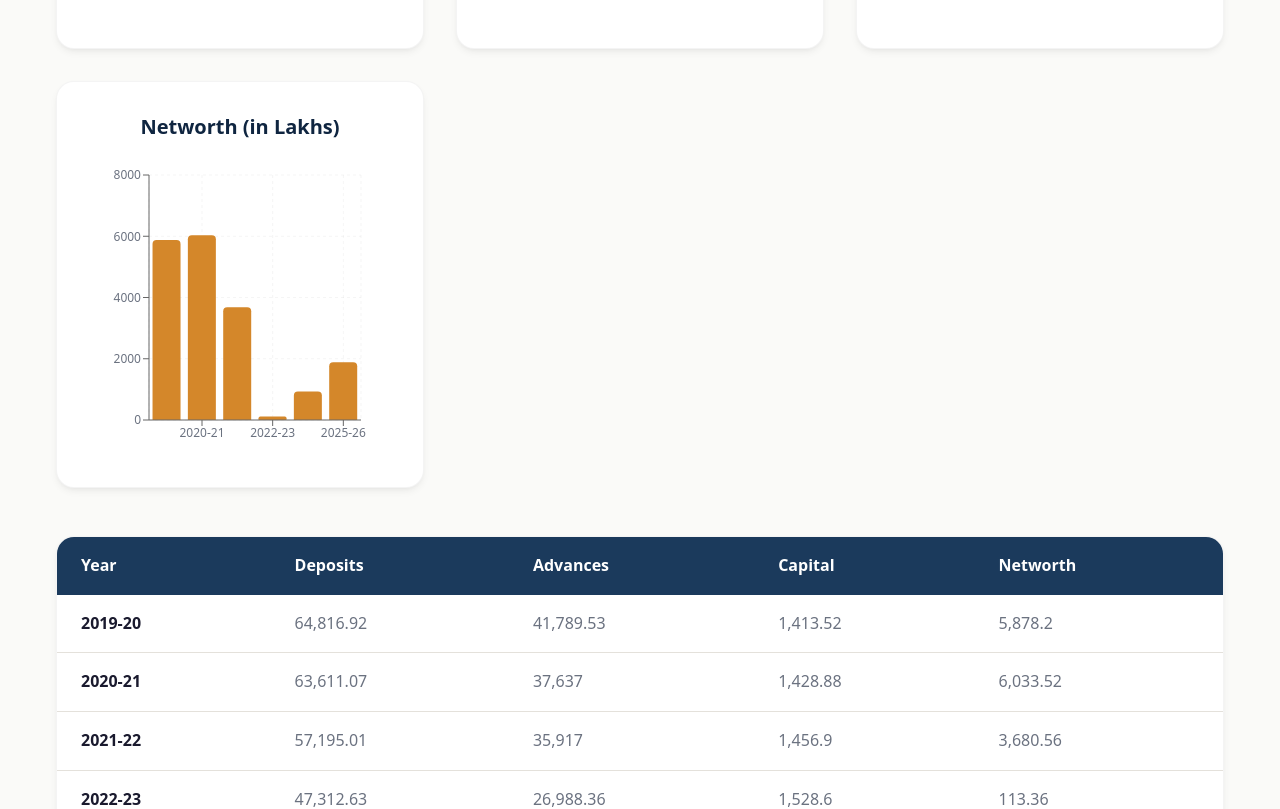
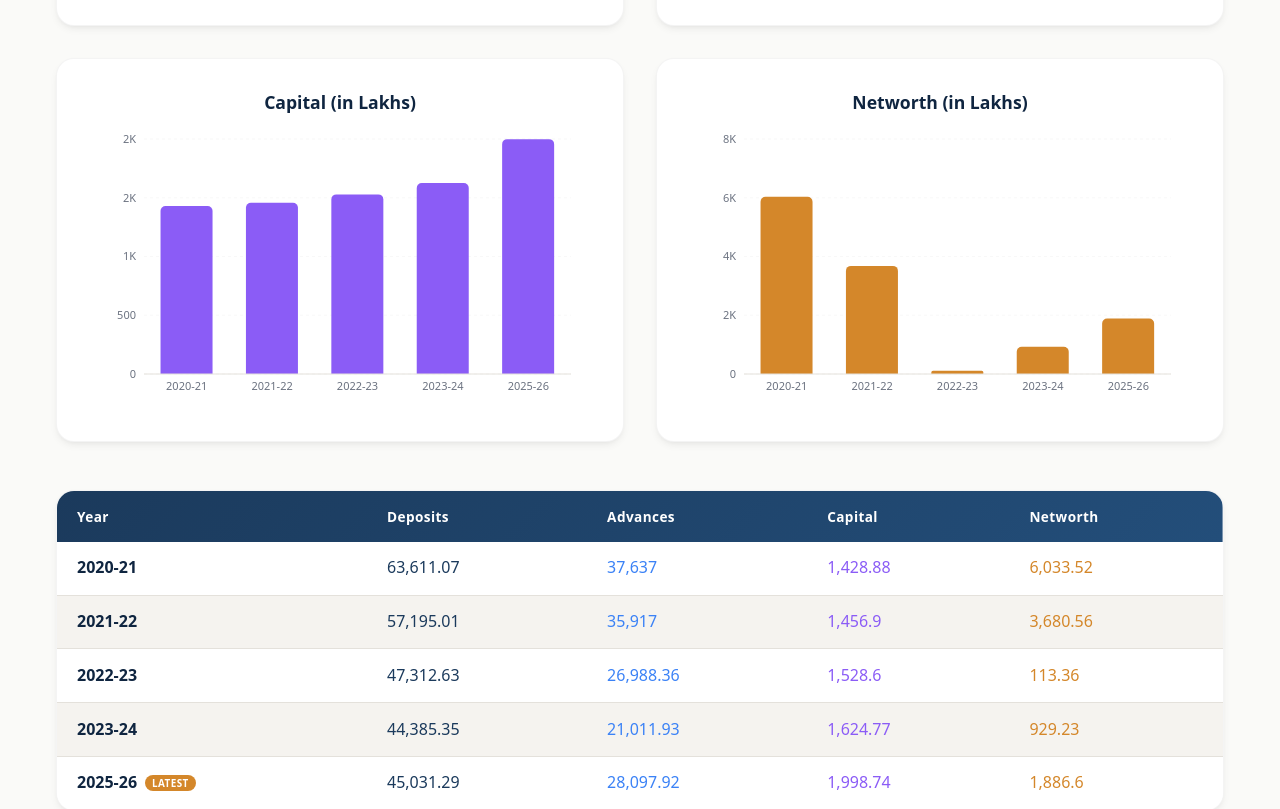
Before and after one commit to arnvptl/shahara-bank, a React (Vite) app: page /bank-position in a window 1280 px wide. Shown: the part 641-1450 px from the top of the page. Built offline with nearby package versions, Linux system fonts and the light colour scheme.

Commit message:
Transitions remove

```diff
--- a/src/index.css
+++ b/src/index.css
@@ -162,6 +162,12 @@ button {
   box-shadow: var(--shadow-xl);
 }
 
+/* Use .card-static on info/content cards where hover lift isn't appropriate */
+.card-static:hover {
+  transform: none;
+  box-shadow: var(--shadow-md);
+}
+
 .section {
   padding: var(--spacing-3xl) 0;
 }
--- a/src/pages/BankPosition.jsx
+++ b/src/pages/BankPosition.jsx
@@ -1,120 +1,134 @@
-import React, { useState } from 'react';
+import React from 'react';
 import { BarChart, Bar, XAxis, YAxis, CartesianGrid, Tooltip, ResponsiveContainer } from 'recharts';
 import { Helmet } from 'react-helmet-async';
 
-const BankPosition = () => {
-  // Data provided by the user
 const combinedData = [
-    {
-      year: '2019-20',
-      Capital: 1413.52,
-      Networth: 5878.20,
-      Advances: 41789.53,
-      Deposits: 64816.92
-    },
-    {
-      year: '2020-21',
-      Capital: 1428.88,
-      Networth: 6033.52,
-      Advances: 37637.00,
-      Deposits: 63611.07
-    },
-    {
-      year: '2021-22',
-      Capital: 1456.90,
-      Networth: 3680.56,
-      Advances: 35917.00,
-      Deposits: 57195.01
-    },
-    {
-      year: '2022-23',
-      Capital: 1528.60,
-      Networth: 113.36,
-      Advances: 26988.36,
-      Deposits: 47312.63
-    },
-    {
-      year: '2023-24',
-      Capital: 1624.77,
-      Networth: 929.23,
-      Advances: 21011.93,
-      Deposits: 44385.35
-    },
-    {
-      year: '2025-26',
-      Capital: 1998.74,
-      Networth: 1886.60,
-      Advances: 28097.92,
-      Deposits: 45031.29
-    }
+  { year: '2020-21', Capital: 1428.88, Networth: 6033.52, Advances: 37637.00, Deposits: 63611.07 },
+  { year: '2021-22', Capital: 1456.90, Networth: 3680.56, Advances: 35917.00, Deposits: 57195.01 },
+  { year: '2022-23', Capital: 1528.60, Networth: 113.36,  Advances: 26988.36, Deposits: 47312.63 },
+  { year: '2023-24', Capital: 1624.77, Networth: 929.23,  Advances: 21011.93, Deposits: 44385.35 },
+  { year: '2025-26', Capital: 1998.74, Networth: 1886.60, Advances: 28097.92, Deposits: 45031.29 },
 ];
 
+/* Chart card style — no hover lift, no translateY */
+const chartCardStyle = {
+  background: 'var(--color-bg-card)',
+  borderRadius: 'var(--radius-xl)',
+  boxShadow: 'var(--shadow-md)',
+  border: '1px solid rgba(0,0,0,0.045)',
+  padding: 'var(--spacing-xl)',
+  display: 'flex',
+  flexDirection: 'column',
+};
+
 const renderChart = (title, dataKey, color) => (
-    <div className="card" style={{ display: 'flex', flexDirection: 'column' }}>
-      <h2 style={{ fontSize: '1.25rem', color: 'var(--color-primary-dark)', marginBottom: '1rem', textAlign: 'center' }}>{title}</h2>
-      <div style={{ height: '300px', width: '100%' }}>
+  <div style={chartCardStyle}>
+    <h2 style={{ fontSize: '1.1rem', color: 'var(--color-primary-dark)', marginBottom: '1rem', textAlign: 'center', fontWeight: 600 }}>
+      {title}
+    </h2>
+    <div style={{ height: '280px', width: '100%' }}>
       <ResponsiveContainer width="100%" height="100%">
-          <BarChart
-            data={combinedData}
-            margin={{ top: 20, right: 30, left: 10, bottom: 5 }}
-          >
-            <CartesianGrid strokeDasharray="3 3" opacity={0.2} />
-            <XAxis dataKey="year" tick={{fill: 'var(--color-text-muted)', fontSize: 12}} />
-            <YAxis tick={{fill: 'var(--color-text-muted)', fontSize: 12}} width={50} />
+        <BarChart data={combinedData} margin={{ top: 10, right: 20, left: 0, bottom: 5 }}>
+          <CartesianGrid strokeDasharray="3 3" opacity={0.15} vertical={false} />
+          <XAxis
+            dataKey="year"
+            tick={{ fill: 'var(--color-text-muted)', fontSize: 11 }}
+            tickLine={false}
+            axisLine={{ stroke: 'var(--color-border)' }}
+          />
+          <YAxis
+            tick={{ fill: 'var(--color-text-muted)', fontSize: 11 }}
+            tickLine={false}
+            axisLine={false}
+            width={55}
+            tickFormatter={v => v >= 1000 ? `${(v / 1000).toFixed(0)}K` : v}
+          />
           <Tooltip
-              cursor={{fill: 'transparent'}}
-              contentStyle={{ borderRadius: 'var(--radius-md)', border: '1px solid var(--color-border)', boxShadow: 'var(--shadow-sm)' }}
+            cursor={{ fill: 'rgba(27,58,92,0.05)' }}
+            contentStyle={{
+              borderRadius: 'var(--radius-md)',
+              border: '1px solid var(--color-border)',
+              boxShadow: 'var(--shadow-md)',
+              fontSize: '0.85rem',
+            }}
+            formatter={(value) => [`₹ ${value.toLocaleString('en-IN', { maximumFractionDigits: 2 })} L`, title.split(' (')[0]]}
           />
-            <Bar dataKey={dataKey} fill={color} radius={[4, 4, 0, 0]} maxBarSize={60} />
+          <Bar dataKey={dataKey} fill={color} radius={[5, 5, 0, 0]} maxBarSize={52} />
         </BarChart>
       </ResponsiveContainer>
     </div>
   </div>
 );
 
+const BankPosition = () => {
   return (
     <div className="section">
       <Helmet>
         <title>Bank Position | Ahmednagar Shahar Sahakari Bank</title>
-        <meta name="description" content="A comprehensive look at our financial growth and stability over the last five years." />
+        <meta name="description" content="A comprehensive look at our financial growth and stability. All figures represented in Lakhs." />
       </Helmet>
 
       <div className="container">
         <div className="section-header">
           <h2>Previous Years Asset Position</h2>
           <p className="text-muted">
-            A comprehensive look at our financial growth and stability over the last five years. All figures are represented in Lakhs.
+            A comprehensive look at our financial growth and stability. All figures are represented in <strong>₹ Lakhs</strong>.
           </p>
         </div>
 
-        <div style={{ display: 'grid', gridTemplateColumns: 'repeat(auto-fit, minmax(300px, 1fr))', gap: 'var(--spacing-xl)', marginBottom: 'var(--spacing-2xl)' }}>
-          {renderChart("Deposits (in Lakhs)", "Deposits", "var(--color-primary)")}
-          {renderChart("Advances (in Lakhs)", "Advances", "#3B82F6")}
-          {renderChart("Capital (in Lakhs)", "Capital", "#8B5CF6")}
-          {renderChart("Networth (in Lakhs)", "Networth", "var(--color-accent)")}
+        {/* 2×2 grid — always two charts per row */}
+        <div style={{
+          display: 'grid',
+          gridTemplateColumns: 'repeat(2, 1fr)',
+          gap: 'var(--spacing-xl)',
+          marginBottom: 'var(--spacing-2xl)',
+        }}>
+          {renderChart('Deposits (in Lakhs)',  'Deposits',  '#1B3A5C')}
+          {renderChart('Advances (in Lakhs)',  'Advances',  '#3B82F6')}
+          {renderChart('Capital (in Lakhs)',   'Capital',   '#8B5CF6')}
+          {renderChart('Networth (in Lakhs)',  'Networth',  '#D4872A')}
         </div>
 
-        {/* Tabular Data Representation for accessibility and clarity */}
-        <div className="card" style={{ padding: 0, overflow: 'hidden' }}>
+        {/* Data Table */}
+        <div style={{
+          background: 'var(--color-bg-card)',
+          borderRadius: 'var(--radius-xl)',
+          boxShadow: 'var(--shadow-md)',
+          border: '1px solid rgba(0,0,0,0.045)',
+          padding: 0,
+          overflow: 'hidden',
+        }}>
           <div style={{ overflowX: 'auto' }}>
-            <table style={{ width: '100%', textAlign: 'left', borderCollapse: 'collapse', minWidth: '600px' }}>
+            <table style={{ width: '100%', textAlign: 'left', borderCollapse: 'collapse', minWidth: '560px' }}>
               <thead>
-                <tr style={{ backgroundColor: 'var(--color-primary)', color: 'var(--color-text-inverse)' }}>
-                  <th style={{ padding: '1rem 1.5rem', fontWeight: '600' }}>Year</th>
-                  <th style={{ padding: '1rem 1.5rem', fontWeight: '600' }}>Deposits</th>
-                  <th style={{ padding: '1rem 1.5rem', fontWeight: '600' }}>Advances</th>
-                  <th style={{ padding: '1rem 1.5rem', fontWeight: '600' }}>Capital</th>
-                  <th style={{ padding: '1rem 1.5rem', fontWeight: '600' }}>Networth</th>
+                <tr style={{ background: 'linear-gradient(135deg, #1B3A5C 0%, #234e7a 100%)', color: '#fff' }}>
+                  {['Year', 'Deposits', 'Advances', 'Capital', 'Networth'].map(h => (
+                    <th key={h} style={{ padding: '0.9rem 1.25rem', fontWeight: 600, fontSize: '0.85rem', letterSpacing: '0.03em' }}>{h}</th>
+                  ))}
                 </tr>
               </thead>
               <tbody>
                 {combinedData.map((row, index) => (
-                  <tr key={index} style={{ borderBottom: index < combinedData.length - 1 ? '1px solid var(--color-border)' : 'none' }}>
-                    <td style={{ padding: '1rem 1.5rem', fontWeight: 'bold', color: 'var(--color-text)' }}>{row.year}</td>
-                    <td style={{ padding: '1rem 1.5rem', color: 'var(--color-text-muted)' }}>{row.Deposits.toLocaleString()}</td>
-                    <td style={{ padding: '1rem 1.5rem', color: 'var(--color-text-muted)' }}>{row.Advances.toLocaleString()}</td>
-                    <td style={{ padding: '1rem 1.5rem', color: 'var(--color-text-muted)' }}>{row.Capital.toLocaleString()}</td>
-                    <td style={{ padding: '1rem 1.5rem', color: 'var(--color-text-muted)' }}>{row.Networth.toLocaleString()}</td>
+                  <tr
+                    key={index}
+                    style={{
+                      borderBottom: index < combinedData.length - 1 ? '1px solid var(--color-border)' : 'none',
+                      background: index % 2 === 0 ? '#fff' : 'var(--color-bg-alt)',
+                    }}
+                  >
+                    <td style={{ padding: '0.85rem 1.25rem', fontWeight: 700, color: 'var(--color-primary-dark)' }}>
+                      {row.year}
+                      {index === combinedData.length - 1 && (
+                        <span style={{ marginLeft: '8px', fontSize: '0.62rem', background: '#D4872A', color: '#fff',
+                          padding: '1px 7px', borderRadius: '10px', fontWeight: 700, letterSpacing: '0.04em', verticalAlign: 'middle' }}>
+                          LATEST
+                        </span>
+                      )}
+                    </td>
+                    <td style={{ padding: '0.85rem 1.25rem', color: '#1B3A5C', fontWeight: 500 }}>{row.Deposits.toLocaleString()}</td>
+                    <td style={{ padding: '0.85rem 1.25rem', color: '#3B82F6', fontWeight: 500 }}>{row.Advances.toLocaleString()}</td>
+                    <td style={{ padding: '0.85rem 1.25rem', color: '#8B5CF6', fontWeight: 500 }}>{row.Capital.toLocaleString()}</td>
+                    <td style={{ padding: '0.85rem 1.25rem', color: '#D4872A', fontWeight: 500 }}>{row.Networth.toLocaleString()}</td>
                   </tr>
                 ))}
               </tbody>
--- a/src/pages/loans/CashCreditLoans.jsx
+++ b/src/pages/loans/CashCreditLoans.jsx
@@ -15,7 +15,7 @@ const CashCreditLoans = () => {
           <p className="section-subtitle">Loans for working capital and business expansion</p>
         </div>
 
-        <div className="card" style={{ marginBottom: '2rem' }}>
+        <div className="card card-static" style={{ marginBottom: '2rem' }}>
           <div style={{ display: 'flex', alignItems: 'center', gap: '0.5rem', marginBottom: '1rem', color: 'var(--color-primary)' }}>
             <Briefcase size={24} />
             <h2 style={{ fontSize: '1.25rem', fontWeight: 'bold' }}>Purpose & Eligibility</h2>
@@ -27,7 +27,7 @@ const CashCreditLoans = () => {
           </ul>
         </div>
 
-        <div className="card">
+        <div className="card card-static">
           <div style={{ display: 'flex', alignItems: 'center', gap: '0.5rem', marginBottom: '1rem', color: 'var(--color-primary)' }}>
             <Percent size={24} />
             <h2 style={{ fontSize: '1.25rem', fontWeight: 'bold' }}>Interest Rates</h2>
--- a/src/pages/loans/EducationLoans.jsx
+++ b/src/pages/loans/EducationLoans.jsx
@@ -16,7 +16,7 @@ const EducationLoans = () => {
         </div>
 
         <div className="grid">
-          <div className="card">
+          <div className="card card-static">
             <div style={{ display: 'flex', alignItems: 'center', gap: '0.5rem', marginBottom: '1rem', color: 'var(--color-primary)' }}>
               <FileCheck size={24} />
               <h2 style={{ fontSize: '1.25rem', fontWeight: 'bold' }}>List of Documents Required</h2>
@@ -29,7 +29,7 @@ const EducationLoans = () => {
             </ul>
           </div>
 
-          <div className="card" style={{ height: 'fit-content' }}>
+          <div className="card card-static" style={{ height: 'fit-content' }}>
             <div style={{ display: 'flex', alignItems: 'center', gap: '0.5rem', marginBottom: '1rem', color: 'var(--color-primary)' }}>
               <Percent size={24} />
               <h2 style={{ fontSize: '1.25rem', fontWeight: 'bold' }}>Interest Rates</h2>
--- a/src/pages/loans/GoldLoans.jsx
+++ b/src/pages/loans/GoldLoans.jsx
@@ -16,7 +16,7 @@ const GoldLoans = () => {
         </div>
 
         <div className="grid">
-          <div className="card">
+          <div className="card card-static">
             <div style={{ display: 'flex', alignItems: 'center', gap: '0.5rem', marginBottom: '1rem', color: 'var(--color-primary)' }}>
               <FileCheck size={24} />
               <h2 style={{ fontSize: '1.25rem', fontWeight: 'bold' }}>List of Documents Required</h2>
@@ -27,7 +27,7 @@ const GoldLoans = () => {
             </ul>
           </div>
 
-          <div className="card" style={{ height: 'fit-content' }}>
+          <div className="card card-static" style={{ height: 'fit-content' }}>
             <div style={{ display: 'flex', alignItems: 'center', gap: '0.5rem', marginBottom: '1rem', color: 'var(--color-primary)' }}>
               <Percent size={24} />
               <h2 style={{ fontSize: '1.25rem', fontWeight: 'bold' }}>Interest Rates</h2>
--- a/src/pages/loans/HomeLoans.jsx
+++ b/src/pages/loans/HomeLoans.jsx
@@ -16,7 +16,7 @@ const HomeLoans = () => {
           <p className="text-muted">Finance the purchase or construction of residential property. Available to salaried and self-employed individuals.</p>
         </div>
 
-        <div className="card" style={{ marginBottom: 'var(--spacing-2xl)' }}>
+        <div className="card card-static" style={{ marginBottom: 'var(--spacing-2xl)' }}>
           <h3 style={{ color: 'var(--color-primary)', marginBottom: 'var(--spacing-md)' }}>List of Documents Required</h3>
           <ol style={{ paddingLeft: '1.5rem', color: 'var(--color-text-muted)' }}>
             <li>Original Title documents of the property</li>
@@ -62,7 +62,7 @@ const HomeLoans = () => {
         </div>
 
         {/* Eligibility Criteria */}
-        <div className="card" style={{ marginBottom: 'var(--spacing-2xl)' }}>
+        <div className="card card-static" style={{ marginBottom: 'var(--spacing-2xl)' }}>
           <h3 style={{ color: 'var(--color-primary)', marginBottom: 'var(--spacing-md)' }}>Eligibility Criteria</h3>
           <ul style={{ paddingLeft: '1.5rem', color: 'var(--color-text-muted)', lineHeight: '1.9' }}>
             <li>Salaried employees, self-employed individuals, and business persons</li>
--- a/src/pages/loans/IndustrialFinanceLoans.jsx
+++ b/src/pages/loans/IndustrialFinanceLoans.jsx
@@ -15,7 +15,7 @@ const IndustrialFinanceLoans = () => {
           <p className="section-subtitle">Industrial Finance for M.I.D.C Shed Construction & Business Needs</p>
         </div>
 
-        <div className="card" style={{ marginBottom: '2rem' }}>
+        <div className="card card-static" style={{ marginBottom: '2rem' }}>
           <div style={{ display: 'flex', alignItems: 'center', gap: '0.5rem', marginBottom: '1rem', color: 'var(--color-primary)' }}>
             <Factory size={24} />
             <h2 style={{ fontSize: '1.25rem', fontWeight: 'bold' }}>Types of Industrial Finance</h2>
@@ -33,7 +33,7 @@ const IndustrialFinanceLoans = () => {
         </div>
 
         <div className="grid">
-          <div className="card">
+          <div className="card card-static">
             <div style={{ display: 'flex', alignItems: 'center', gap: '0.5rem', marginBottom: '1rem', color: 'var(--color-primary)' }}>
               <FileCheck size={24} />
               <h2 style={{ fontSize: '1.25rem', fontWeight: 'bold' }}>List of Documents Required</h2>
@@ -56,7 +56,7 @@ const IndustrialFinanceLoans = () => {
             </ul>
           </div>
 
-          <div className="card" style={{ height: 'fit-content' }}>
+          <div className="card card-static" style={{ height: 'fit-content' }}>
             <div style={{ display: 'flex', alignItems: 'center', gap: '0.5rem', marginBottom: '1rem', color: 'var(--color-primary)' }}>
               <Percent size={24} />
               <h2 style={{ fontSize: '1.25rem', fontWeight: 'bold' }}>Interest Rates</h2>
--- a/src/pages/loans/ProfessionalLoans.jsx
+++ b/src/pages/loans/ProfessionalLoans.jsx
@@ -130,7 +130,7 @@ const ProfessionalLoans = () => {
         </div>
 
         {/* Interest Rate Highlights */}
-        <div className="card" style={{ marginBottom: 'var(--spacing-xl)', padding: 0, overflow: 'hidden' }}>
+        <div className="card card-static" style={{ marginBottom: 'var(--spacing-xl)', padding: 0, overflow: 'hidden' }}>
           <div style={{ display: 'grid', gridTemplateColumns: 'repeat(auto-fit, minmax(200px, 1fr))' }}>
             <div style={{ padding: 'var(--spacing-lg)', textAlign: 'center', backgroundColor: 'var(--color-bg)', borderRight: '1px solid var(--color-border)', borderBottom: '1px solid var(--color-border)' }}>
               <p style={{ fontSize: '0.875rem', fontWeight: '600', color: 'var(--color-text-muted)', textTransform: 'uppercase', letterSpacing: '0.05em', marginBottom: '0.25rem' }}>Base Interest Rate</p>
@@ -180,7 +180,7 @@ const ProfessionalLoans = () => {
           </div>
 
           {/* Active Content Area */}
-          <div className="card">
+          <div className="card card-static">
             {activeProfession && (
               <div>
                 <h2 style={{ fontSize: '1.5rem', borderBottom: '1px solid var(--color-border)', paddingBottom: '0.75rem', marginBottom: '1.5rem', display: 'flex', alignItems: 'center', color: 'var(--color-primary-dark)' }}>
--- a/src/pages/loans/ProjectFinanceLoans.jsx
+++ b/src/pages/loans/ProjectFinanceLoans.jsx
@@ -16,7 +16,7 @@ const ProjectFinanceLoans = () => {
         </div>
 
         <div className="grid">
-          <div className="card">
+          <div className="card card-static">
             <div style={{ display: 'flex', alignItems: 'center', gap: '0.5rem', marginBottom: '1rem', color: 'var(--color-primary)' }}>
               <FileCheck size={24} />
               <h2 style={{ fontSize: '1.25rem', fontWeight: 'bold' }}>List of Documents Required</h2>
@@ -33,7 +33,7 @@ const ProjectFinanceLoans = () => {
             </ul>
           </div>
 
-          <div className="card">
+          <div className="card card-static">
             <div style={{ display: 'flex', alignItems: 'center', gap: '0.5rem', marginBottom: '1rem', color: 'var(--color-primary)' }}>
               <Percent size={24} />
               <h2 style={{ fontSize: '1.25rem', fontWeight: 'bold' }}>Interest Rates</h2>
--- a/src/pages/loans/SpecificPurposeLoans.jsx
+++ b/src/pages/loans/SpecificPurposeLoans.jsx
@@ -15,7 +15,7 @@ const SpecificPurposeLoans = () => {
           <p className="section-subtitle">Financial assistance for specific life events and needs</p>
         </div>
 
-        <div className="card" style={{ marginBottom: '2rem' }}>
+        <div className="card card-static" style={{ marginBottom: '2rem' }}>
           <div style={{ display: 'flex', alignItems: 'center', gap: '0.5rem', marginBottom: '1rem', color: 'var(--color-primary)' }}>
             <Target size={24} />
             <h2 style={{ fontSize: '1.25rem', fontWeight: 'bold' }}>Supported Purposes</h2>
@@ -60,7 +60,7 @@ const SpecificPurposeLoans = () => {
           </div>
         </div>
 
-        <div className="card" style={{ marginBottom: '2rem' }}>
+        <div className="card card-static" style={{ marginBottom: '2rem' }}>
           <div style={{ display: 'flex', alignItems: 'center', gap: '0.5rem', marginBottom: '1rem', color: 'var(--color-primary)' }}>
             <Percent size={24} />
             <h2 style={{ fontSize: '1.25rem', fontWeight: 'bold' }}>Interest Rates</h2>
@@ -93,7 +93,7 @@ const SpecificPurposeLoans = () => {
           </div>
         </div>
 
-        <div className="card">
+        <div className="card card-static">
           <div style={{ display: 'flex', alignItems: 'center', gap: '0.5rem', marginBottom: '1rem', color: 'var(--color-primary)' }}>
             <FileCheck size={24} />
             <h2 style={{ fontSize: '1.25rem', fontWeight: 'bold' }}>List of Documents Required</h2>
--- a/src/pages/loans/VehicleLoans.jsx
+++ b/src/pages/loans/VehicleLoans.jsx
@@ -17,7 +17,7 @@ const VehicleLoans = () => {
           <p className="text-muted">Financing for two-wheelers, four-wheelers (personal use), and commercial vehicles including heavy vehicles and tankers.</p>
         </div>
 
-        <div className="card" style={{ marginBottom: 'var(--spacing-2xl)' }}>
+        <div className="card card-static" style={{ marginBottom: 'var(--spacing-2xl)' }}>
           <h3 style={{ color: 'var(--color-primary)', marginBottom: 'var(--spacing-md)' }}>List of Documents Required</h3>
           <div style={{ display: 'grid', gridTemplateColumns: '1fr 1fr', gap: 'var(--spacing-lg)' }}>
             <div>
@@ -86,7 +86,7 @@ const VehicleLoans = () => {
 
 
         {/* Eligibility Criteria */}
-        <div className="card" style={{ marginBottom: 'var(--spacing-2xl)' }}>
+        <div className="card card-static" style={{ marginBottom: 'var(--spacing-2xl)' }}>
           <h3 style={{ color: 'var(--color-primary)', marginBottom: 'var(--spacing-md)' }}>Eligibility Criteria</h3>
           <ul style={{ paddingLeft: '1.5rem', color: 'var(--color-text-muted)', lineHeight: '1.9' }}>
             <li>Salaried employees, self-employed individuals, traders, and transporters</li>
```
Lines whose indentation alone changed are shown as unchanged.
